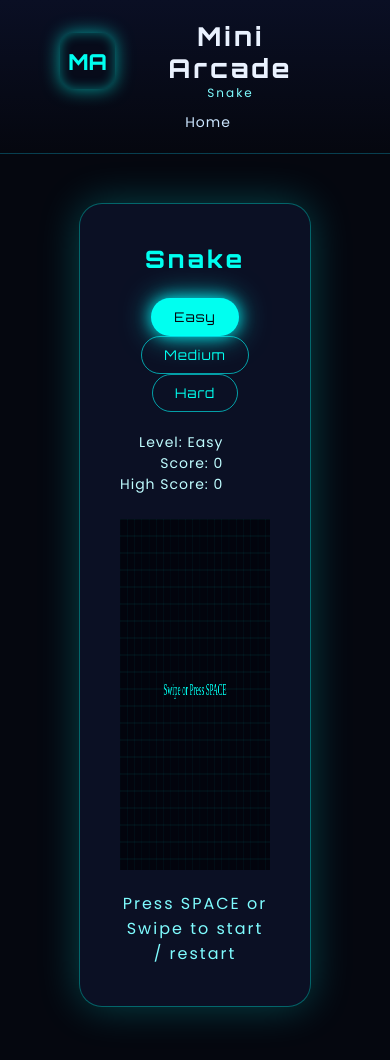
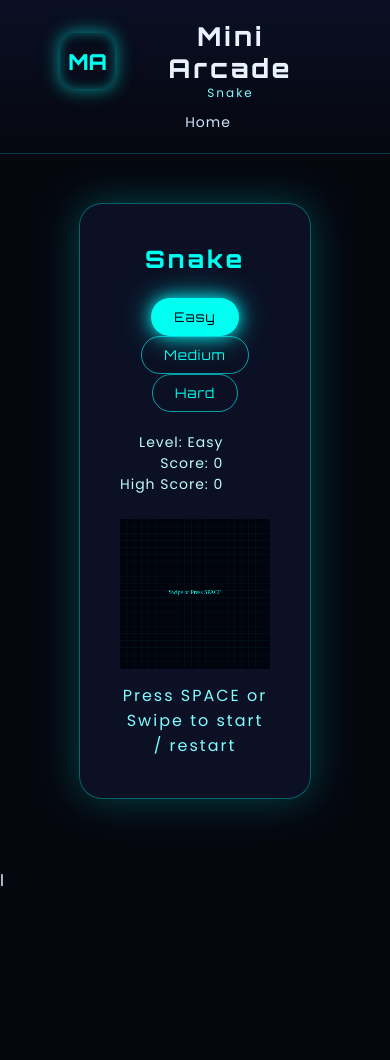
Before and after one commit to ishitaswarnkar1804/mini-arcade, a plain HTML site: page snake.html in a window 390 px wide. After the commit the page ends 893 px from the top, so only its background shows below. Drawn offline with Linux system fonts and the light colour scheme; no server answers.

Commit message:
snake.html

```diff
--- a/snake.html
+++ b/snake.html
@@ -10,17 +10,18 @@
 <link rel="stylesheet" href="style.css">
 
 <style>
-canvas{
-max-width:100%;
-height:auto;
-touch-action:none;
+.canvas-wrap{
+width:100%;
+max-width:420px;
+margin:0 auto;
 }
 
-@media (max-width:480px){
-#game{
-width:90vw;
-height:90vw;
-}
+.canvas-wrap canvas{
+width:100%;
+height:auto;
+aspect-ratio:1/1;
+touch-action:none;
+display:block;
 }
 </style>
 </head>
@@ -57,7 +58,10 @@ height:90vw;
 </div>
 </div>
 
-<canvas id="game"></canvas>
+<div class="canvas-wrap">
+<canvas id="game" width="420" height="420"></canvas>
+</div>
+
 <p style="margin-top:14px;letter-spacing:2px;color:#7ffcff;">Press SPACE or Swipe to start / restart</p>
 </div>
 </main>
@@ -74,26 +78,11 @@ const game="snake"
 const canvas=document.getElementById("game")
 const ctx=canvas.getContext("2d")
 
-let box=20
+const box=20
 let speed=160
 let loop=null
 let running=false
 let snake,food,dx,dy
-
-function resizeCanvas(){
-if(window.innerWidth<=480){
-const size = Math.floor(window.innerWidth * 0.9)
-canvas.width = size
-canvas.height = size
-box = Math.floor(size / 20)
-}else{
-canvas.width = 420
-canvas.height = 420
-box = 20
-}
-}
-resizeCanvas()
-window.addEventListener("resize", resizeCanvas)
 
 document.addEventListener("keydown",e=>{
 if(!running && e.code==="Space") start()
@@ -160,7 +149,7 @@ loop=null
 }
 
 function reset(){
-snake=[{x:Math.floor(canvas.width/2/box)*box,y:Math.floor(canvas.height/2/box)*box}]
+snake=[{x:200,y:200}]
 dx=box;dy=0
 food=spawn()
 score=0
@@ -169,8 +158,8 @@ document.getElementById("score").textContent=0
 
 function spawn(){
 return{
-x:Math.floor(Math.random()*(canvas.width/box))*box,
-y:Math.floor(Math.random()*(canvas.height/box))*box
+x:Math.floor(Math.random()*20)*box,
+y:Math.floor(Math.random()*20)*box
 }
 }
 
@@ -185,9 +174,9 @@ await loadHigh()
 
 function drawGrid(){
 ctx.strokeStyle="rgba(0,255,255,.08)"
-for(let i=0;i<=canvas.width;i+=box){
-ctx.beginPath();ctx.moveTo(i,0);ctx.lineTo(i,canvas.height);ctx.stroke()
-ctx.beginPath();ctx.moveTo(0,i);ctx.lineTo(canvas.width,i);ctx.stroke()
+for(let i=0;i<=420;i+=20){
+ctx.beginPath();ctx.moveTo(i,0);ctx.lineTo(i,420);ctx.stroke()
+ctx.beginPath();ctx.moveTo(0,i);ctx.lineTo(420,i);ctx.stroke()
 }
 }
 
@@ -208,7 +197,7 @@ ctx.fill()
 
 function draw(){
 ctx.fillStyle="#02040d"
-ctx.fillRect(0,0,canvas.width,canvas.height)
+ctx.fillRect(0,0,420,420)
 drawGrid()
 
 ctx.shadowColor="#ff2fd1"
@@ -236,7 +225,7 @@ food=spawn()
 snake.pop()
 }
 
-if(head.x<0||head.y<0||head.x>=canvas.width||head.y>=canvas.height||snake.some(s=>s.x===head.x&&s.y===head.y)){
+if(head.x<0||head.y<0||head.x>=420||head.y>=420||snake.some(s=>s.x===head.x&&s.y===head.y)){
 gameOver()
 return
 }
@@ -248,23 +237,23 @@ async function gameOver(){
 stop()
 await saveScore()
 ctx.fillStyle="rgba(0,0,0,.6)"
-ctx.fillRect(0,0,canvas.width,canvas.height)
+ctx.fillRect(0,0,420,420)
 ctx.fillStyle="#00fff0"
 ctx.font="24px Orbitron"
 ctx.textAlign="center"
-ctx.fillText("GAME OVER",canvas.width/2,canvas.height/2-10)
+ctx.fillText("GAME OVER",210,200)
 ctx.font="14px Orbitron"
-ctx.fillText("Swipe or Press SPACE",canvas.width/2,canvas.height/2+20)
+ctx.fillText("Swipe or Press SPACE",210,230)
 }
 
 function drawIdle(){
 ctx.fillStyle="#02040d"
-ctx.fillRect(0,0,canvas.width,canvas.height)
+ctx.fillRect(0,0,420,420)
 drawGrid()
 ctx.fillStyle="#00fff0"
 ctx.font="16px Orbitron"
 ctx.textAlign="center"
-ctx.fillText("Swipe or Press SPACE",canvas.width/2,canvas.height/2)
+ctx.fillText("Swipe or Press SPACE",210,210)
 }
 
 drawIdle()
@@ -272,3 +261,5 @@ drawIdle()
 
 </body>
 </html>
+
+l
```
